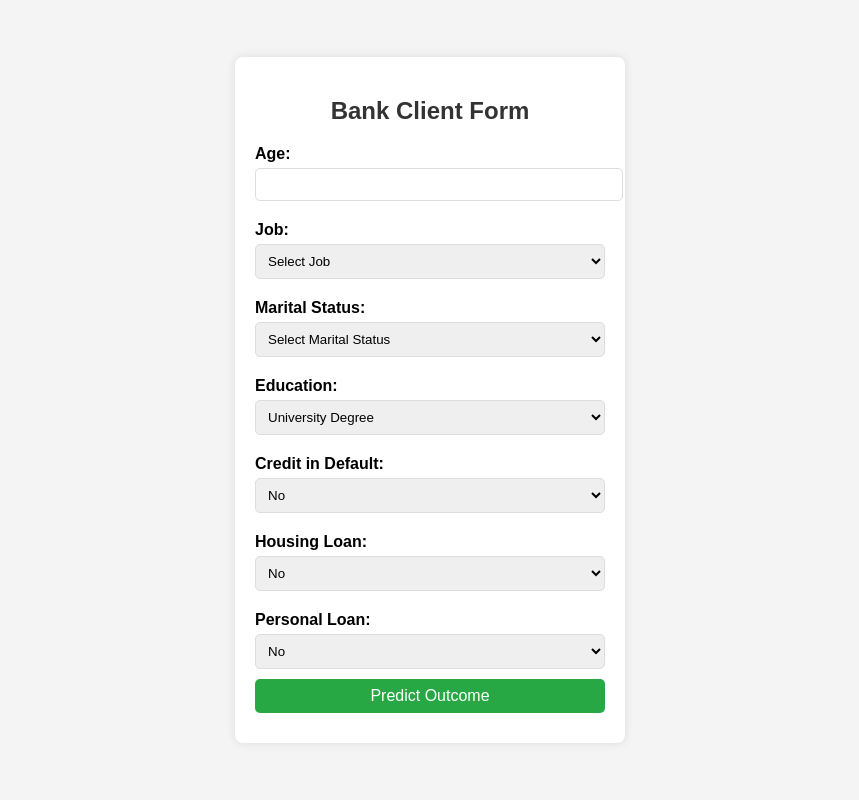
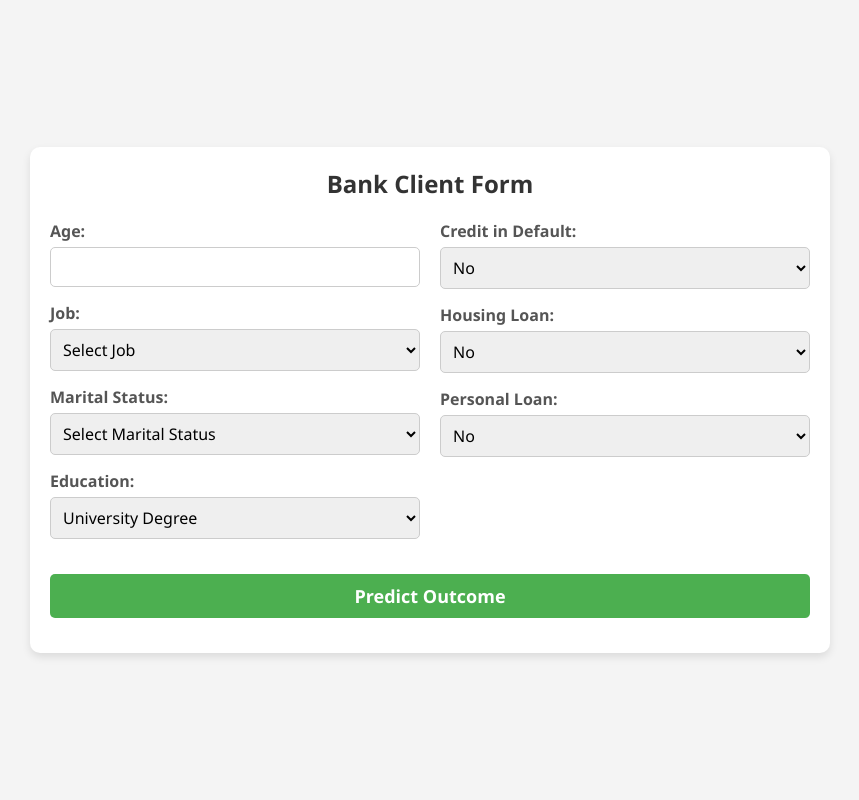
Before and after one commit to MavithaShehar/Banck_ML, a Flask app: page / in a window 1280 px wide. Shown: the whole page, without its empty margins (210-1069 px from the left). Run offline with Flask 2, Linux system fonts and the light colour scheme; parts of the project's set-up code (start-up, migrations or seed data) failed here and were passed over.

Commit message:
update data form css

```diff
--- a/static/bank_data_form.css
+++ b/static/bank_data_form.css
@@ -1,44 +1,141 @@
+* {
+  margin: 0;
+  padding: 0;
+  box-sizing: border-box;
+  font-family: 'Segoe UI', Tahoma, Geneva, Verdana, sans-serif;
+}
+
 body {
-  font-family: Arial, sans-serif;
-  background-color: #f4f4f4;
+  background-color: #f0f0f5;
   display: flex;
   justify-content: center;
   align-items: center;
   height: 100vh;
   margin: 0;
 }
+
 .container {
-  background: white;
-  padding: 20px;
-  border-radius: 8px;
-  box-shadow: 0px 0px 10px rgba(0, 0, 0, 0.1);
-  width: 350px;
+  background: #ffffff;
+  padding: 30px;
+  border-radius: 12px;
+  box-shadow: 0 10px 30px rgba(0, 0, 0, 0.1);
+  width: 400px;
+  box-sizing: border-box;
 }
+
 h2 {
   text-align: center;
+  font-size: 24px;
   color: #333;
+  margin-bottom: 20px;
 }
+
 label {
   font-weight: bold;
+  margin-bottom: 6px;
   display: block;
-  margin: 10px 0 5px;
+  color: #555;
 }
+
 input,
 select,
 button {
   width: 100%;
-  padding: 8px;
-  margin-bottom: 10px;
-  border-radius: 5px;
+  padding: 12px;
+  margin-bottom: 15px;
+  border-radius: 6px;
   border: 1px solid #ddd;
+  font-size: 16px;
+  box-sizing: border-box;
+}
+
+input:focus,
+select:focus {
+  border-color: #667eea;
+  outline: none;
+  box-shadow: 0 0 5px rgba(103, 126, 234, 0.3);
+}
+
+button {
+  background-color: #667eea;
+  color: #fff;
+  font-size: 18px;
+  font-weight: bold;
+  border: none;
+  cursor: pointer;
+  transition: all 0.3s ease;
+}
+
+button:hover {
+  background-color: #5a67d8;
+  transform: translateY(-2px);
+}
+
+button:active {
+  transform: translateY(0);
+}
+
+option {
+  padding: 10px;
+}
+
+  /* Add basic styles for better structure and alignment */
+  body {
+    font-family: Arial, sans-serif;
+    margin: 0;
+    padding: 0;
+    display: flex;
+    justify-content: center;
+    align-items: center;
+    min-height: 100vh;
+    background-color: #f4f4f4;
+}
+.container {
+    background-color: white;
+    padding: 20px;
+    border-radius: 10px;
+    box-shadow: 0 4px 8px rgba(0, 0, 0, 0.1);
+    width: 90%;
+    max-width: 800px;
+}
+form {
+    display: flex;
+    flex-wrap: wrap;
+    gap: 20px;
+    justify-content: space-between;
+}
+div {
+    flex: 1;
+    min-width: 45%;
+}
+label {
+    display: block;
+    margin-bottom: 5px;
+}
+input, select {
+    width: 100%;
+    padding: 8px;
+    margin-bottom: 15px;
+    border: 1px solid #ccc;
+    border-radius: 5px;
 }
 button {
-  background-color: #28a745;
-  color: white;
-  font-size: 16px;
-  cursor: pointer;
-  border: none;
+    padding: 10px 20px;
+    background-color: #4CAF50;
+    color: white;
+    border: none;
+    border-radius: 5px;
+    cursor: pointer;
 }
 button:hover {
-  background-color: #218838;
+    background-color: #183ee9;
 }
+/* Media query for mobile responsiveness */
+@media (max-width: 600px) {
+    div {
+        min-width: 100%;
+    }
+    form {
+        flex-direction: column;
+    }
+}
--- a/static/dashboard.css
+++ b/static/dashboard.css
@@ -11,7 +11,7 @@ body {
     align-items: center;
     justify-content: center;
     height: 100vh;
-    background: linear-gradient(135deg, #667eea, #764ba2);
+    background: rgba(0, 110, 255, 0.452);
     color: white;
 }
 
--- a/templates/bank_data_form.html
+++ b/templates/bank_data_form.html
@@ -5,11 +5,15 @@
     <meta name="viewport" content="width=device-width, initial-scale=1.0">
     <title>Bank Client Prediction</title>
     <link rel="stylesheet" href="{{ url_for('static', filename='bank_data_form.css') }}">
+
 </head>
 <body>
     <div class="container">
         <h2>Bank Client Form</h2>
-        <form method="post" action="predict">
+
+        <form method="post" action="/predict">
+
+           <div>
             <label for="age">Age:</label>
             <input type="number" id="age" name="age" required>
 
@@ -40,7 +44,9 @@
                 <option value="unknown">Unknown</option>
                 <option value="illiterate">Illiterate</option>
             </select>
+           </div>
 
+           <div>
             <label for="default">Credit in Default:</label>
             <select id="default" name="default">
                 <option value="no">No</option>
@@ -61,6 +67,7 @@
                 <option value="yes">Yes</option>
                 <option value="unknown">Unknown</option>
             </select>
+           </div>
 
             <button type="submit">Predict Outcome</button>
         </form>
```
Also changed, not shown: 3 other files.
